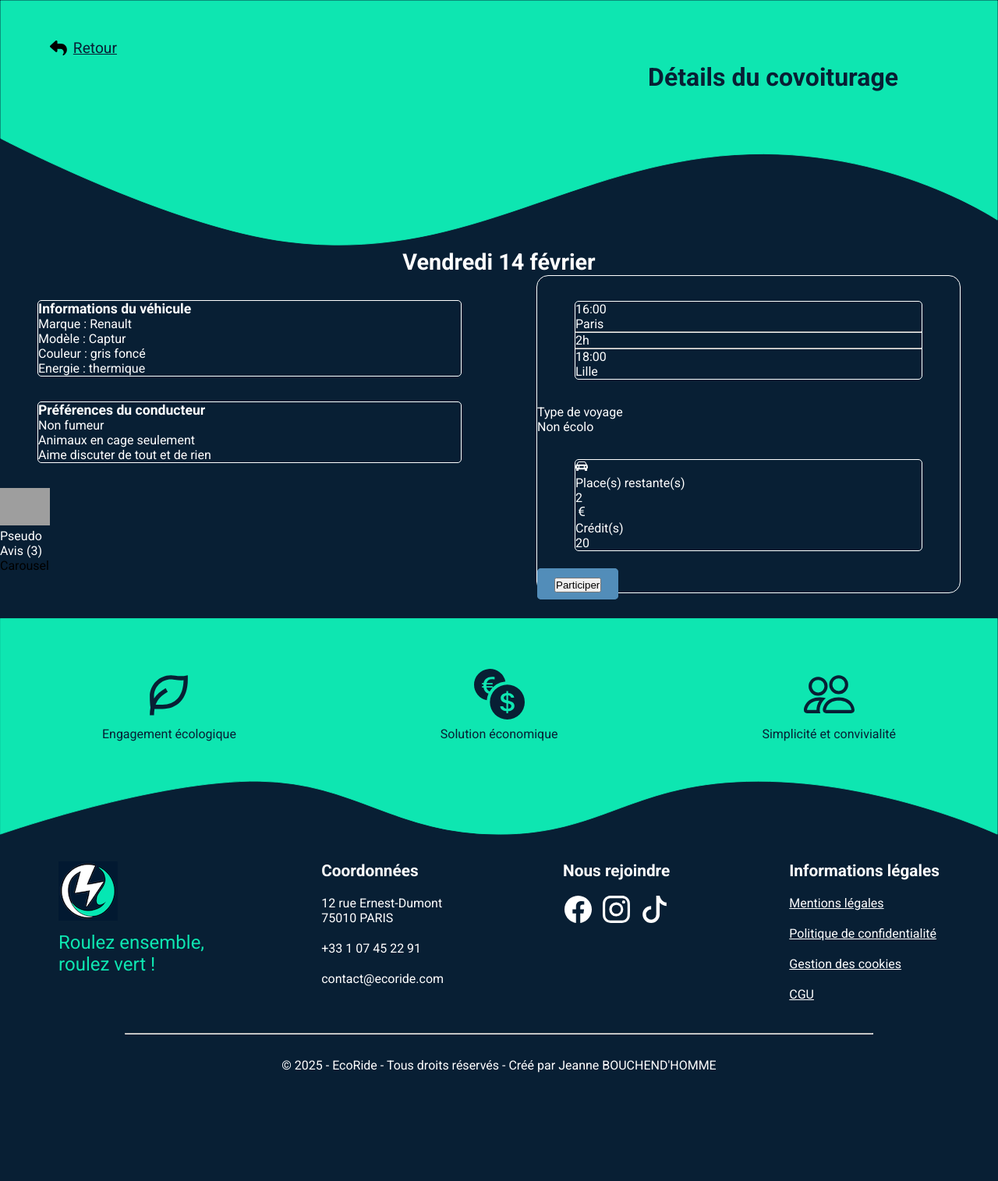
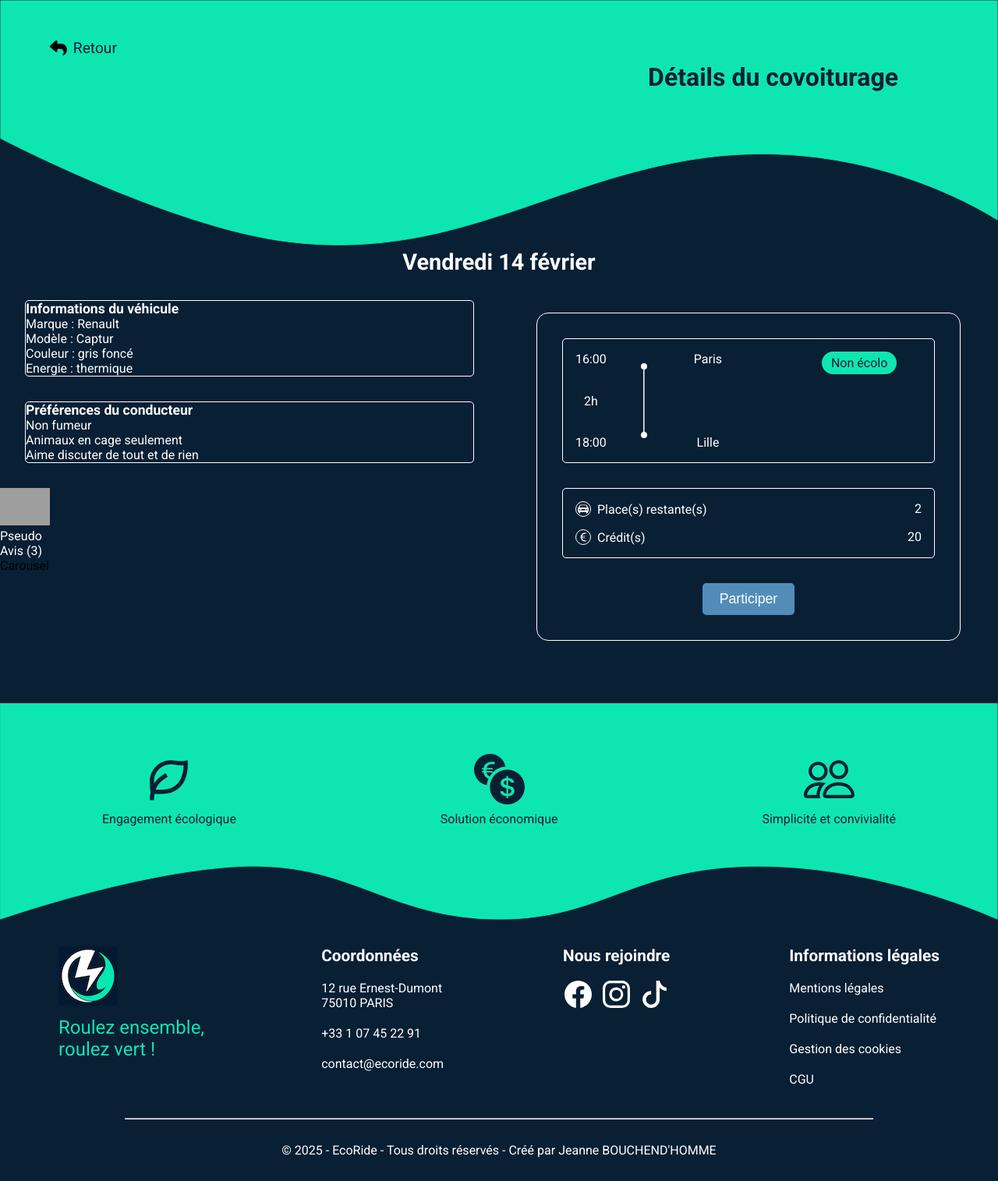
Before and after one commit to jeanne-bdh/EcoRide, a PHP site: page /pages/detailsCarpool.php in a window 1280 px wide. Shown: the part 90-1605 px from the top of the page at 78% size. Before the commit the page ends 1466 px from the top, so only its background shows below. Run offline with PHP 8.4, Linux system fonts and the light colour scheme; grey boxes are pictures that could not be loaded.

Commit message:
add details carpool

```diff
--- a/assets/css/main.css
+++ b/assets/css/main.css
@@ -41,6 +41,7 @@ p {
 
 a {
   color: #ffffff;
+  text-decoration: none;
 }
 
 li {
@@ -542,10 +543,7 @@ textarea:focus {
   font-size: 1.2rem;
   margin-left: 0.5rem;
 }
-.hero-section .carpool-card .details-link a {
-  text-decoration: none;
-}
-.hero-section .carpool-card .details-link a:hover {
+.hero-section .carpool-card .details-link a :hover {
   text-decoration: underline;
   color: #528DB9;
 }
@@ -600,31 +598,114 @@ textarea:focus {
   border-color: #0EE6B1;
 }
 
-.container-details-covoit {
+#date-details-covoit {
+  text-align: center;
+}
+
+.container-carpool-details {
   display: grid;
   grid-template-columns: 50% 50%;
+}
+
+.profil-icon {
+  width: 10%;
+}
+
+.long-frame {
+  margin: 3rem;
+  border: 1px solid #ffffff;
+  border-radius: 15px;
 }
 
 .small-frame {
   border: 1px solid #ffffff;
   border-radius: 5px;
-  margin: 2rem 3rem;
+  margin: 2rem;
 }
 
-.long-frame {
-  margin-inline: 3rem;
-  border: 1px solid #ffffff;
-  border-radius: 15px;
+.travel-infos {
+  display: flex;
+  flex-direction: row;
+  height: 10rem;
+}
+.travel-infos .travel-details {
+  display: flex;
+  flex-direction: column;
+  justify-content: space-between;
+  align-items: center;
+  margin: 1rem 0 1rem 1rem;
+}
+.travel-infos .travel-line {
+  display: flex;
+  flex-direction: row;
+  justify-content: center;
+  align-items: center;
+  transform: rotate(90deg);
+}
+.travel-infos .travel-line .circle {
+  width: 0.5rem;
+  height: 0.5rem;
+  border-radius: 50%;
+  background-color: #ffffff;
+}
+.travel-infos .travel-line .line {
+  width: 5rem;
 }
 
-#date-details-covoit {
-  text-align: center;
+.tag-voyage {
+  background-color: #0EE6B1;
+  border-radius: 2rem;
+  width: 6rem;
+  height: 1.8rem;
+  display: flex;
+  justify-content: center;
+  align-items: center;
+  margin: 1rem 0 0 8rem;
+}
+.tag-voyage p {
+  color: #081F34;
 }
 
-.icons-details-carpool {
+.container-seat-credit {
+  display: grid;
+  grid-template-columns: 50% 50%;
+  margin: 1rem 1rem 0 1rem;
+}
+.container-seat-credit .infos-seat-credit {
+  display: flex;
+  flex-direction: row;
+  align-items: center;
+  margin-bottom: 1rem;
+}
+.container-seat-credit .icons-details-carpool {
   fill: #ffffff;
+  border: 1px solid #ffffff;
+  border-radius: 50%;
+  margin-right: 0.5rem;
+  padding: 0.1rem;
+  width: 20px;
+  height: 20px;
+}
+.container-seat-credit p {
+  text-align: right;
 }
 
-.profil-icon {
-  width: 10%;
+.btn-blue {
+  background-color: #528DB9;
+  color: #ffffff;
+  font-size: 1.1rem;
+  padding: 8px 20px;
+  border-radius: 5px;
+  border: 2px solid #528DB9;
+  cursor: pointer;
+}
+.btn-blue:hover {
+  border-color: #ffffff;
+  background-color: #081F34;
+}
+
+.btn-details-carpool {
+  display: block;
+  margin: auto;
+  margin-bottom: 2rem;
 }/*# sourceMappingURL=main.css.map */
--- a/pages/detailsCarpool.php
+++ b/pages/detailsCarpool.php
@@ -10,7 +10,7 @@
 
     <h2 id="date-details-covoit">Vendredi 14 février</h2>
 
-    <div class="container-details-covoit">
+    <div class="container-carpool-details">
         <div class="driver-infos">
             <div class="small-frame">
                 <h5>Informations du véhicule</h5>
@@ -37,44 +37,44 @@
             </div>
         </div>
         <div class="long-frame">
-            <div class="small-frame">
-                <div class="div-depart">
+            <div class="small-frame travel-infos">
+                <div class="travel-details">
                     <p>16:00</p>
+                    <p>2h</p>
+                    <p>18:00</p>
+                </div>
+                <div class="travel-line">
+                    <div class="circle"></div>
+                    <hr class="line">
+                    <div class="circle"></div>
+                </div>
+                <div class="travel-details">
                     <p>Paris</p>
-                </div>
-                <div class="travel-circle"></div>
-                <hr class="travel-line">
-                <p class="duree">2h</p>
-                <hr class="travel-line">
-                <div class="travel-circle"></div>
-                <div class="div-arrivee">
-                    <p>18:00</p>
                     <p>Lille</p>
                 </div>
-            </div>
-            <div>
-                <p>Type de voyage</p>
                 <div class="tag-voyage">
                     <p>Non écolo</p>
                 </div>
             </div>
             <div class="small-frame">
-                <div class="place-restante">
+                <div class="container-seat-credit">
+                    <div class="infos-seat-credit">
                         <svg xmlns="http://www.w3.org/2000/svg" width="16" height="16" fill="currentColor" class="icons-details-carpool" viewBox="0 0 16 16">
                             <path d="M2.52 3.515A2.5 2.5 0 0 1 4.82 2h6.362c1 0 1.904.596 2.298 1.515l.792 1.848c.075.175.21.319.38.404.5.25.855.715.965 1.262l.335 1.679q.05.242.049.49v.413c0 .814-.39 1.543-1 1.997V13.5a.5.5 0 0 1-.5.5h-2a.5.5 0 0 1-.5-.5v-1.338c-1.292.048-2.745.088-4 .088s-2.708-.04-4-.088V13.5a.5.5 0 0 1-.5.5h-2a.5.5 0 0 1-.5-.5v-1.892c-.61-.454-1-1.183-1-1.997v-.413a2.5 2.5 0 0 1 .049-.49l.335-1.68c.11-.546.465-1.012.964-1.261a.8.8 0 0 0 .381-.404l.792-1.848ZM3 10a1 1 0 1 0 0-2 1 1 0 0 0 0 2m10 0a1 1 0 1 0 0-2 1 1 0 0 0 0 2M6 8a1 1 0 0 0 0 2h4a1 1 0 1 0 0-2zM2.906 5.189a.51.51 0 0 0 .497.731c.91-.073 3.35-.17 4.597-.17s3.688.097 4.597.17a.51.51 0 0 0 .497-.731l-.956-1.913A.5.5 0 0 0 11.691 3H4.309a.5.5 0 0 0-.447.276L2.906 5.19Z" />
                         </svg>
                         <p>Place(s) restante(s)</p>
+                    </div>
                     <p>2</p>
-                </div>
-                <div class="credit">
+                    <div class="infos-seat-credit">
                         <svg xmlns="http://www.w3.org/2000/svg" width="16" height="16" fill="currentColor" class="icons-details-carpool" viewBox="0 0 16 16">
                             <path d="M4 9.42h1.063C5.4 12.323 7.317 14 10.34 14c.622 0 1.167-.068 1.659-.185v-1.3c-.484.119-1.045.17-1.659.17-2.1 0-3.455-1.198-3.775-3.264h4.017v-.928H6.497v-.936q-.002-.165.008-.329h4.078v-.927H6.618c.388-1.898 1.719-2.985 3.723-2.985.614 0 1.175.05 1.659.177V2.194A6.6 6.6 0 0 0 10.341 2c-2.928 0-4.82 1.569-5.244 4.3H4v.928h1.01v1.265H4v.928z" />
                         </svg>
                         <p>Crédit(s)</p>
+                    </div>
                     <p>20</p>
                 </div>
             </div>
-            <a href="#" class="btn-login"><button>Participer</button></a>
+            <a href="#"><button class="btn-blue btn-details-carpool">Participer</button></a>
         </div>
     </div>
 
--- a/sass/_carpool.scss
+++ b/sass/_carpool.scss
@@ -116,13 +116,9 @@
                 margin-left: 0.5rem;
             }
 
-            a {
-                text-decoration: none;
-
-                &:hover {
-                    text-decoration: underline;
-                    color: $secondary;
-                }
+            a :hover {
+                text-decoration: underline;
+                color: $secondary;
             }
         }
     }
--- a/sass/_components.scss
+++ b/sass/_components.scss
@@ -29,6 +29,7 @@ p {
 
 a {
     color: $white;
+    text-decoration: none;
 }
 
 li {
--- a/sass/_details-carpool.scss
+++ b/sass/_details-carpool.scss
@@ -1,30 +1,129 @@
-.container-details-covoit {
+#date-details-covoit {
+    text-align: center;
+}
+
+.container-carpool-details {
     display: grid;
     grid-template-columns: 50% 50%;
+}
+
+
+//PARTIE GAUCHE
+
+.profil-icon {
+    width: 10%;
+}
+
+
+
+
+
+//PARTIE DROITE
+
+.long-frame {
+    margin: 3rem;
+    border: 1px solid $white;
+    border-radius: 15px;
 }
 
 .small-frame {
     border: 1px solid $white;
     border-radius: 5px;
-    margin: 2rem 3rem;
-}
-.long-frame {
-    margin-inline: 3rem;
-    border: 1px solid $white;
-    border-radius: 15px;
+    margin: 2rem;
 }
 
-#date-details-covoit {
-    text-align: center;
+.travel-infos {
+    display: flex;
+    flex-direction: row;
+    height: 10rem;
+
+    .travel-details {
+        display: flex;
+        flex-direction: column;
+        justify-content: space-between;
+        align-items: center;
+        margin: 1rem 0 1rem 1rem;
+    }
+
+    .travel-line {
+        display: flex;
+        flex-direction: row;
+        justify-content: center;
+        align-items: center;
+        transform: rotate(90deg);
+
+        .circle {
+            width: 0.5rem;
+            height: 0.5rem;
+            border-radius: 50%;
+            background-color: $white;
+        }
+
+        .line {
+            width: 5rem;
+        }
+    }
 }
 
-.icons-details-carpool {
-    fill: $white;
+.tag-voyage {
+    background-color: $primary;
+    border-radius: 2rem;
+    width: 6rem;
+    height: 1.8rem;
+    display: flex;
+    justify-content: center;
+    align-items: center;
+    margin: 1rem 0 0 8rem;
+
+    p {
+        color: $black;
+    }
 }
 
+.container-seat-credit {
+    display: grid;
+    grid-template-columns: 50% 50%;
+    margin: 1rem 1rem 0 1rem;
 
+    .infos-seat-credit {
+        display: flex;
+        flex-direction: row;
+        align-items: center;
+        margin-bottom: 1rem;
+    }
 
+    .icons-details-carpool {
+        fill: $white;
+        border: 1px solid $white;
+        border-radius: 50%;
+        margin-right: 0.5rem;
+        padding: 0.1rem;
+        width: 20px;
+        height: 20px;
+    }
 
-.profil-icon {
-    width: 10%;
+    p {
+        text-align: right;
+    }
 }
+
+.btn-blue {
+    background-color: $secondary;
+    color: $white;
+    font-size: 1.1rem;
+    padding: 8px 20px;
+    border-radius: 5px;
+    border: 2px solid $secondary;
+    cursor: pointer;
+
+    &:hover {
+        border-color: $white;
+        background-color: $black;
+    }
+}
+
+.btn-details-carpool {
+    display: block;
+    margin: auto;
+    margin-bottom: 2rem;
+}
```
Also changed, not shown: pages/test.html (added, +45 -0 lines), 1 other file. Lines whose indentation alone changed are shown as unchanged.
